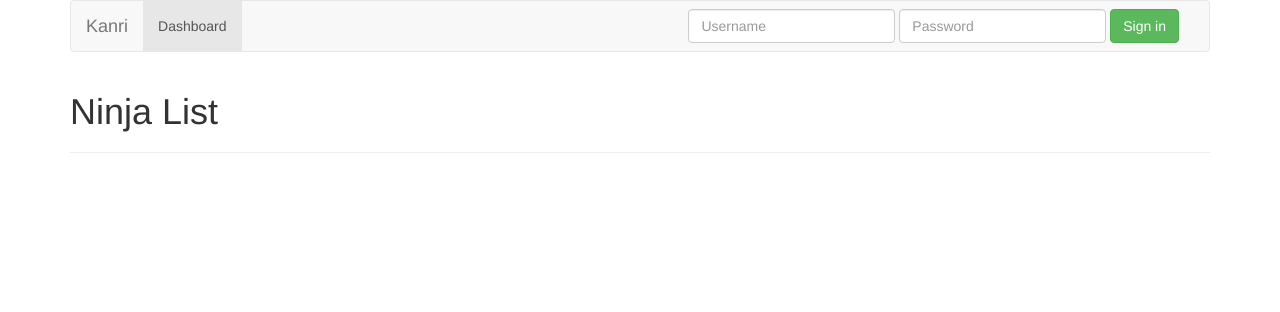
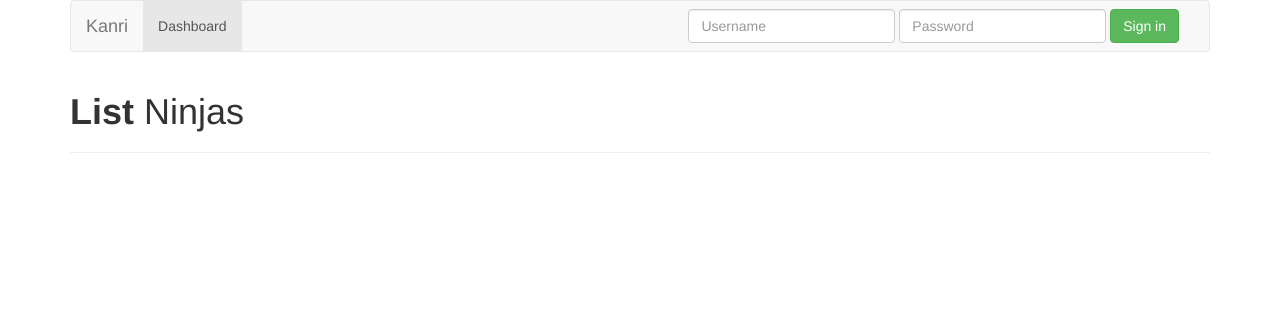
Before and after one commit to jasongi/kanri, a Django app: page /ninjas/ in a window 1280 px wide. Shown: the top 312 px of the page. Run offline with Django 3.2, Linux system fonts and the light colour scheme; data that the repository does not hold is empty; some libraries are stand-ins or nearby versions.

Commit message:
cosmetic changes

```diff
--- a/ninjas/templates/ninjas/index.html
+++ b/ninjas/templates/ninjas/index.html
@@ -2,8 +2,8 @@
 
 {% load bootstrap3 %}
 
-{% block site_title %} Ninja List {% endblock %}
-{% block body_title %} Ninja List {% endblock %}
+{% block site_title %} List Ninjas {% endblock %}
+{% block body_title %} <b>List</b> Ninjas {% endblock %}
 
 {% block content %}
 	{% if ninjas %}
```
